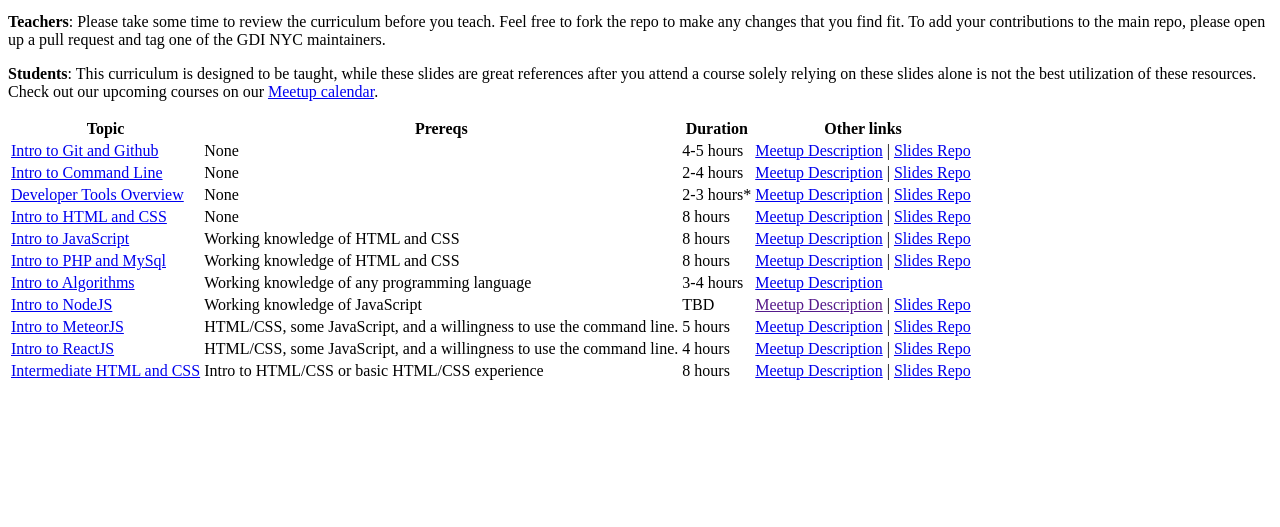
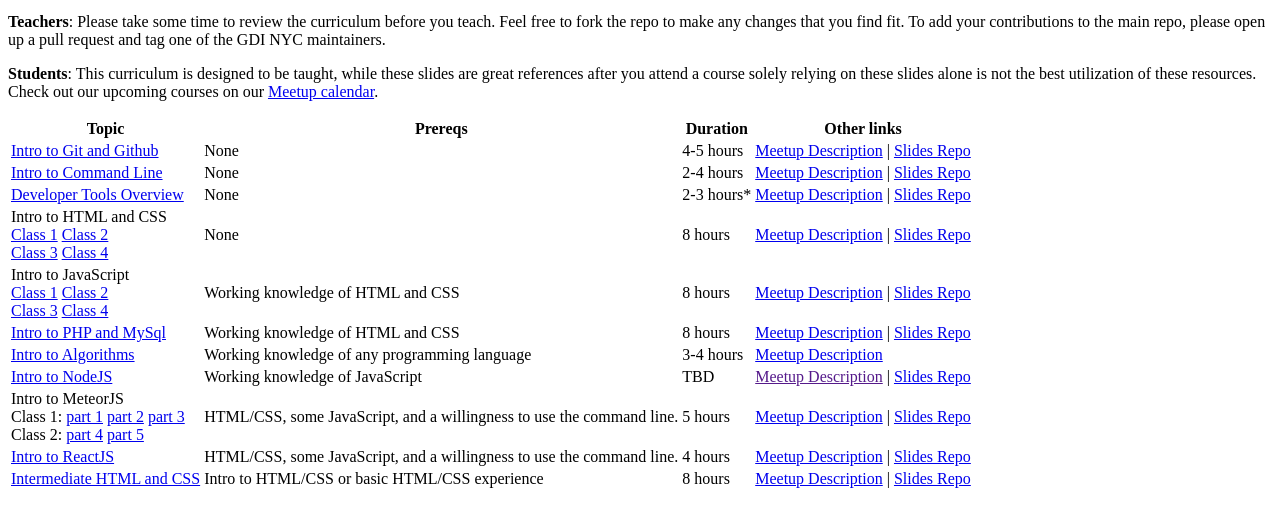
Before and after one commit to zenfulwoman/gdi-nyc.github.io, a plain HTML site: page index.html in a window 1280 px wide. Shown: the part 87-614 px from the top of the page. Drawn offline with Linux system fonts and the light colour scheme.

Commit message:
updated slide links for courses that separate slides by number of class days.

```diff
--- a/index.html
+++ b/index.html
@@ -35,13 +35,25 @@
           <td><a href="https://www.meetup.com/girldevelopit/events/231328761/">Meetup Description</a> | <a href="https://github.com/gdi-nyc/gdi-developer-tools">Slides Repo</a></td>
         </tr>
         <tr>
-          <td><a href="./intro-to-html-css/">Intro to HTML and CSS</a></td>
+          <td>
+            Intro to HTML and CSS<br />
+            <a href="./intro-to-html-css/class1.html">Class 1</a>
+            <a href="./intro-to-html-css/class2.html">Class 2</a><br />
+            <a href="./intro-to-html-css/class3.html">Class 3</a>
+            <a href="./intro-to-html-css/class4.html">Class 4</a>
+          </td>
           <td>None</td>
           <td>8 hours</td>
           <td><a href="https://www.meetup.com/girldevelopit/events/230060612/">Meetup Description</a> | <a href="https://github.com/gdi-nyc/gdi-core-html-css">Slides Repo</a></td>
         </tr>
         <tr>
-          <td><a href="./intro-to-javascript/">Intro to JavaScript</a></td>
+          <td>
+            Intro to JavaScript<br />
+            <a href="./intro-to-javascript/class1.html">Class 1</a>
+            <a href="./intro-to-javascript/class2.html">Class 2</a><br />
+            <a href="./intro-to-javascript/class3.html">Class 3</a>
+            <a href="./intro-to-javascript/class4.html">Class 4</a>
+          </td>
           <td>Working knowledge of HTML and CSS</td>
           <td>8 hours</td>
           <td><a href="https://www.meetup.com/girldevelopit/events/233913682/">Meetup Description</a> | <a href="https://github.com/gdi-nyc/gdi-core-javascript">Slides Repo</a></td>
@@ -65,7 +77,11 @@
           <td><a href="">Meetup Description</a> | <a href="https://github.com/gdi-nyc/Intro-to-Node.js">Slides Repo</a></td>
         </tr>
         <tr>
-          <td><a href="./intro-to-meteorjs/">Intro to MeteorJS</a></td>
+          <td>
+            Intro to MeteorJS <br />
+            Class 1: <a href="https://github.com/gdi-nyc/intro-to-meteor/blob/master/class1/chat-tutorial-part-1.md">part 1</a> <a href="https://github.com/gdi-nyc/intro-to-meteor/blob/master/class1/chat-tutorial-part-2.md">part 2</a> <a href="https://github.com/gdi-nyc/intro-to-meteor/blob/master/class1/chat-tutorial-part-3.md">part 3</a><br />
+            Class 2: <a href="https://github.com/gdi-nyc/intro-to-meteor/blob/master/class2/chat-tutorial-part-4.md">part 4</a> <a href="https://github.com/gdi-nyc/intro-to-meteor/blob/master/class2/chat-tutorial-part-5.md">part 5</a>
+          </td>
           <td>HTML/CSS, some JavaScript, and a willingness to use the command line.</td>
           <td>5 hours</td>
           <td><a href="https://www.meetup.com/girldevelopit/events/227545610/">Meetup Description</a> | <a href="https://github.com/gdi-nyc/intro-to-meteor">Slides Repo</a></td>
```
Also changed, not shown: 1 other file.
